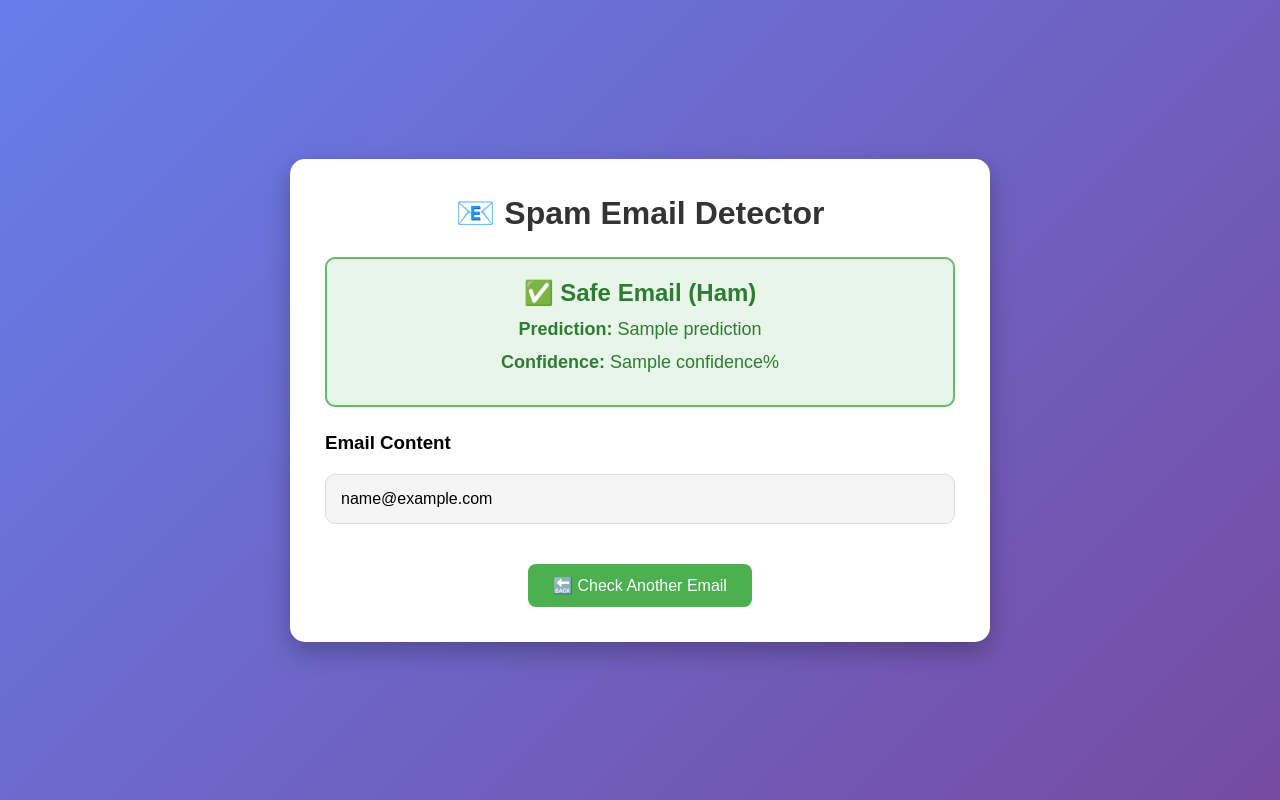
After one commit to Aksakv/AI_SPAM_DECTECOR_EMAIL, a Flask app: template templates/result.html in a window 1280 px wide. The commit adds this page. Run offline with Flask 3, Linux system fonts and the light colour scheme; the template is opened without the code that fills it: most values are stand-ins (such as "Sample title", 1, 10 or a date in 2020); parts of the project's set-up code (start-up, migrations or seed data) failed here and were passed over.

Commit message:
Added result page with modern UI

```diff
--- a/app.py
+++ b/app.py
@@ -15,10 +15,14 @@ def predict():
 
     prediction, confidence= predict_email(email)
 
+    print("Email:", email)
+    print("Prediction:", prediction)
+    print("Confidence:", confidence)
     save_prediction(email, prediction, confidence)
+    prediction_text = "Ham" if prediction == 0 else "Spam"
 
     return render_template(
-        "index.html",
+        "result.html",
         prediction=prediction,
         confidence=confidence,
         email=email
--- a/src/predict.py
+++ b/src/predict.py
@@ -10,4 +10,7 @@ def predict_email(email):
     email_vector = vectorizer.transform([email])
     prediction = model.predict(email_vector)
     confidence = max(model.predict_proba(email_vector)[0]) * 100
+    print(type(prediction[0]))
+    print(prediction[0])
+
     return prediction[0], round(confidence, 2)
--- a/templates/index.html
+++ b/templates/index.html
@@ -35,6 +35,8 @@
         <h2>Prediction Result</h2>
 
         <h3>{{ prediction }}</h3>
+        <p>Confidence: {{ confidence }}%</p>
+
 
     {% endif %}
 
--- /dev/null
+++ b/templates/result.html
@@ -0,0 +1,122 @@
+<!DOCTYPE html>
+<html lang="en">
+<head>
+    <meta charset="UTF-8">
+    <meta name="viewport" content="width=device-width, initial-scale=1.0">
+    <title>Spam Email Detection Result</title>
+
+    <style>
+        *{
+            margin:0;
+            padding:0;
+            box-sizing:border-box;
+            font-family:Arial, Helvetica, sans-serif;
+        }
+
+        body{
+            background:linear-gradient(135deg,#667eea,#764ba2);
+            min-height:100vh;
+            display:flex;
+            justify-content:center;
+            align-items:center;
+        }
+
+        .container{
+            width:700px;
+            background:#fff;
+            border-radius:15px;
+            padding:35px;
+            box-shadow:0 10px 25px rgba(0,0,0,0.25);
+        }
+
+        h1{
+            text-align:center;
+            color:#333;
+            margin-bottom:25px;
+        }
+
+        .result{
+            text-align:center;
+            padding:20px;
+            border-radius:10px;
+            margin-bottom:25px;
+        }
+
+        .spam{
+            background:#ffe5e5;
+            color:#c62828;
+            border:2px solid #ef5350;
+        }
+
+        .ham{
+            background:#e8f5e9;
+            color:#2e7d32;
+            border:2px solid #66bb6a;
+        }
+
+        .email-box{
+            background:#f5f5f5;
+            padding:15px;
+            border-radius:10px;
+            border:1px solid #ddd;
+            margin:20px 0;
+            word-wrap:break-word;
+        }
+
+        .info{
+            font-size:18px;
+            margin:12px 0;
+        }
+
+        .btn{
+            display:inline-block;
+            margin-top:20px;
+            padding:12px 25px;
+            background:#4CAF50;
+            color:white;
+            text-decoration:none;
+            border-radius:8px;
+            transition:.3s;
+        }
+
+        .btn:hover{
+            background:#388e3c;
+        }
+    </style>
+</head>
+<body>
+
+<div class="container">
+
+    <h1>📧 Spam Email Detector</h1>
+
+    <div class="result {% if prediction == 'Spam' %}spam{% else %}ham{% endif %}">
+
+        {% if prediction == 'Spam' %}
+            <h2>⚠️ Spam Email Detected</h2>
+        {% else %}
+            <h2>✅ Safe Email (Ham)</h2>
+        {% endif %}
+
+        <p class="info"><strong>Prediction:</strong> {{ prediction }}</p>
+
+        <p class="info">
+            <strong>Confidence:</strong> {{ confidence }}%
+        </p>
+
+    </div>
+
+    <h3>Email Content</h3>
+
+    <div class="email-box">
+        {{ email }}
+    </div>
+
+    <center>
+        <a href="/" class="btn">🔙 Check Another Email</a>
+    </center>
+
+</div>
+
+</body>
+</html>
```
Also changed, not shown: database/history.db.
